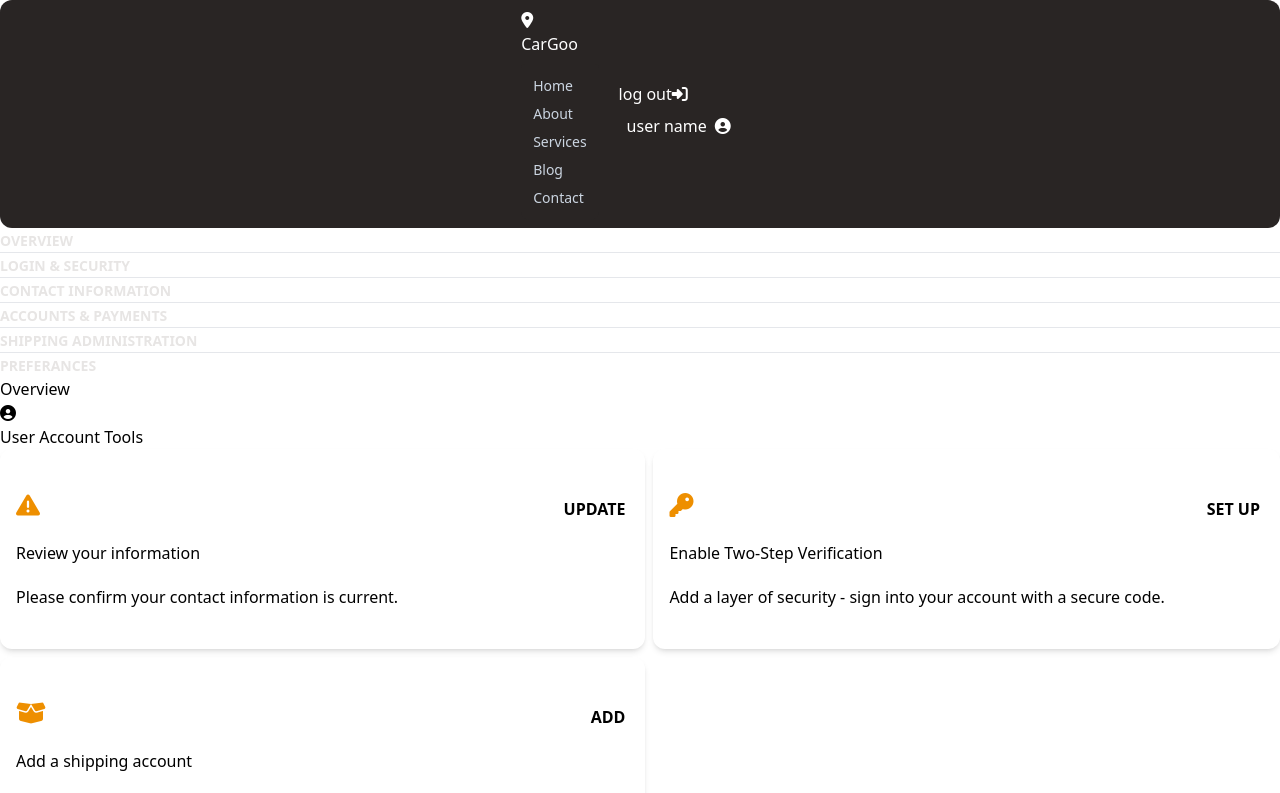
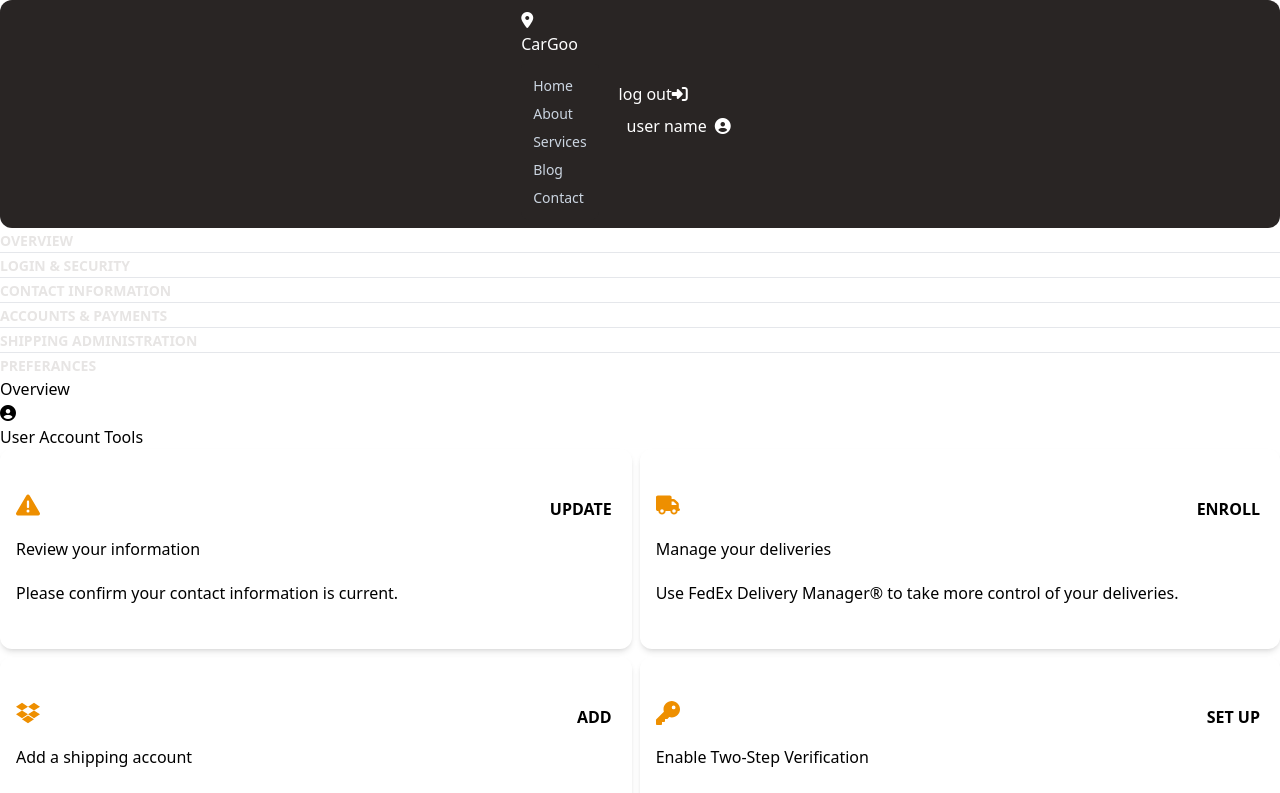
Before and after one commit to wisdomcool11/CarGoo-DashBoard, a React (Vite) app: page / in a window 1280 px wide. Shown: the top 793 px of the page. Built offline with nearby package versions, Linux system fonts and the light colour scheme.

Commit message:
commit 3: add imported react-icons and changed the icons on the overview page

```diff
--- a/package.json
+++ b/package.json
@@ -11,7 +11,8 @@
   },
   "dependencies": {
     "react": "^18.2.0",
-    "react-dom": "^18.2.0"
+    "react-dom": "^18.2.0",
+    "react-icons": "^5.6.0"
   },
   "devDependencies": {
     "@types/react": "^18.2.15",
--- a/src/components/dashboard/Overview.jsx
+++ b/src/components/dashboard/Overview.jsx
@@ -6,6 +6,12 @@ import { DashBoardContext } from "./DashBoard";
 import ContactInfo from "./ContactInfo";
 import ShippingAdmin from "./ShippingAdmin";
 import LogSecurity from "./LogSecurity";
+
+// react-icon
+import { FaTriangleExclamation } from "react-icons/fa6";
+import { FaDropbox } from "react-icons/fa6";
+import { FaKey } from "react-icons/fa6";
+import { FaTruck } from "react-icons/fa6";
 
 export default function Overview (){
 
@@ -47,7 +53,8 @@ function OverviewPage (){
 
                     {/* <!-- tool card 1 --> */}
                     <div className="tool-card ">
-                        <i className="fa-solid fa-triangle-exclamation profile-icon"></i>
+                        {/* <i className="fa-solid fa-triangle-exclamation profile-icon"></i> */}
+                        <FaTriangleExclamation className="profile-icon"/>
                         <h3>Review your information</h3>
                         <p>
                             Please confirm your contact information is current.
@@ -63,7 +70,8 @@ function OverviewPage (){
 
                     {/* <!-- tool card 2  --> */}
                     <div className="tool-card ">
-                    <i className="fa-solid fa-box-open profile-icon"></i>
+                    {/* <i className="fa-solid fa-box-open profile-icon"></i> */}
+                        <FaDropbox className="profile-icon"/>
                         <h3>Add a shipping account</h3>
                         <p>
                             Get exclusive benefits when you create a Cargoo® shipping account.
@@ -75,9 +83,25 @@ function OverviewPage (){
                         </button>
                     </div >
 
+                    {/* <!-- tool card 2  --> */}
+                    <div className="tool-card ">
+                    {/* <i className="fa-solid fa-box-open profile-icon"></i> */}
+                        <FaTruck className="profile-icon"/>
+                        <h3>Manage your deliveries</h3>
+                        <p>
+                        Use FedEx Delivery Manager® to take more control of your deliveries.
+                        </p>
+                        <button
+                            onClick={()=> setOverviewPage("shipping")}
+                            className="tool-link self-start text-[#007ab7] font-bold text-xs ">
+                            ENROLL
+                        </button>
+                    </div >
+
                     {/* <!-- tool card 3 --> */}
                     <div className="tool-card">
-                    <i className="fa-sharp fa-solid fa-key profile-icon "></i>
+                        {/* <i className="fa-sharp fa-solid fa-key profile-icon "></i> */}
+                        <FaKey className="profile-icon" />
                         <h3>Enable Two-Step Verification</h3>
                         <p>
                             Add a layer of security - sign into your account with a secure code.
--- a/src/components/dashboard/ShippingAdmin.jsx
+++ b/src/components/dashboard/ShippingAdmin.jsx
@@ -59,13 +59,13 @@ function ShippingBody (){
                 </p>
             </div>
 
-            <div className="grid grid-rows-2 grid-cols-3 justify-center items-center gap-5 ">
+            <div className="grid grid-rows-2 grid-cols-3 justify-center items-center gap-1 ">
 
-                <h2 className="font-normal text-4xl col-span-3 col-start-1 row-start-1 ">
+                <h2 className="font-normal text-2xl md:text-3xl col-span-3 col-start-1 row-start-1 text-center ">
                     {`There's` } no substitute for the right tools
                 </h2>
                 <p className="admin--text col-span-3  ">
-                    FedEx Administration gives you all the capabilities you need to administer an entire shipping department,
+                    CarGoo Administration gives you all the capabilities you need to administer an entire shipping department,
                     no matter its size. And everything’s packaged in a responsive interface that adapts to your workflow and
                     screen size — it’s built by professionals, for professionals.
                 </p>
```
Also changed, not shown: 1 other file (tests, documents, lock files or other folders).
